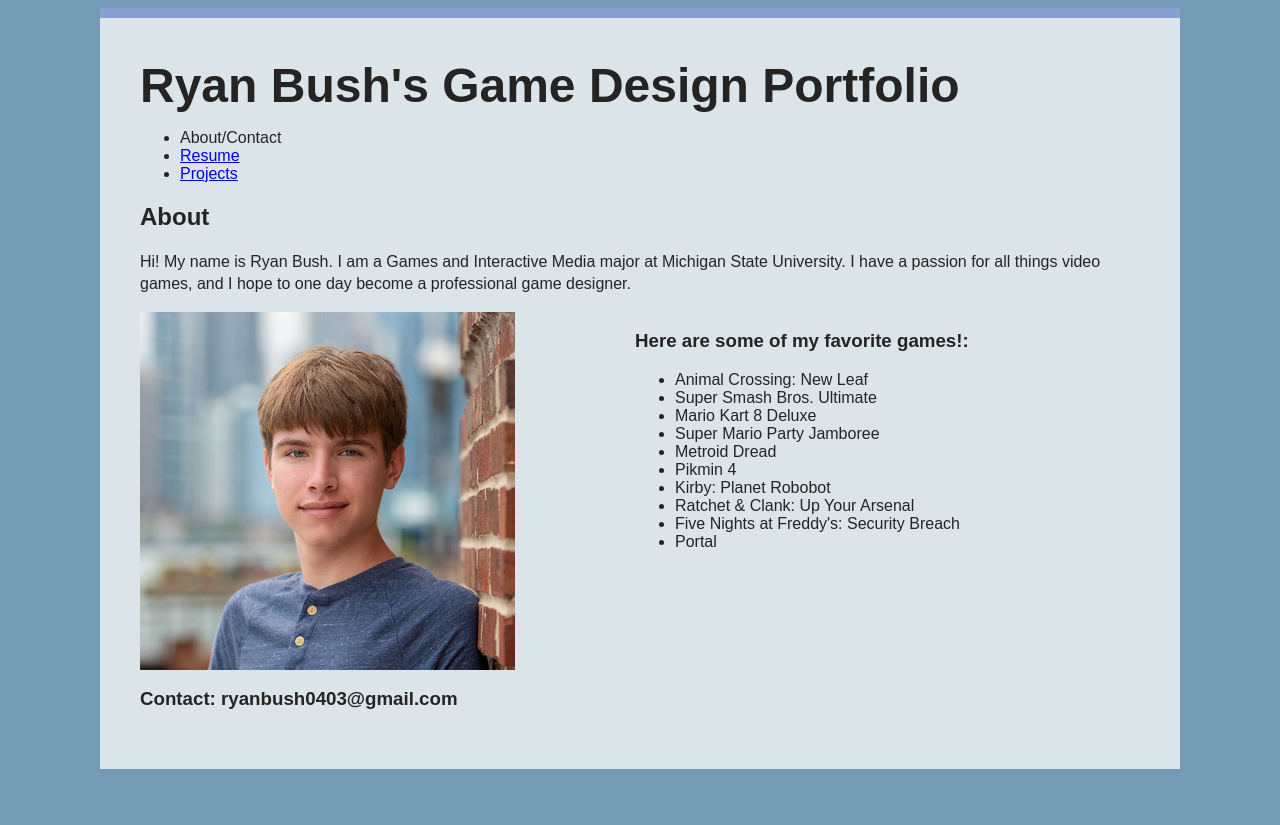
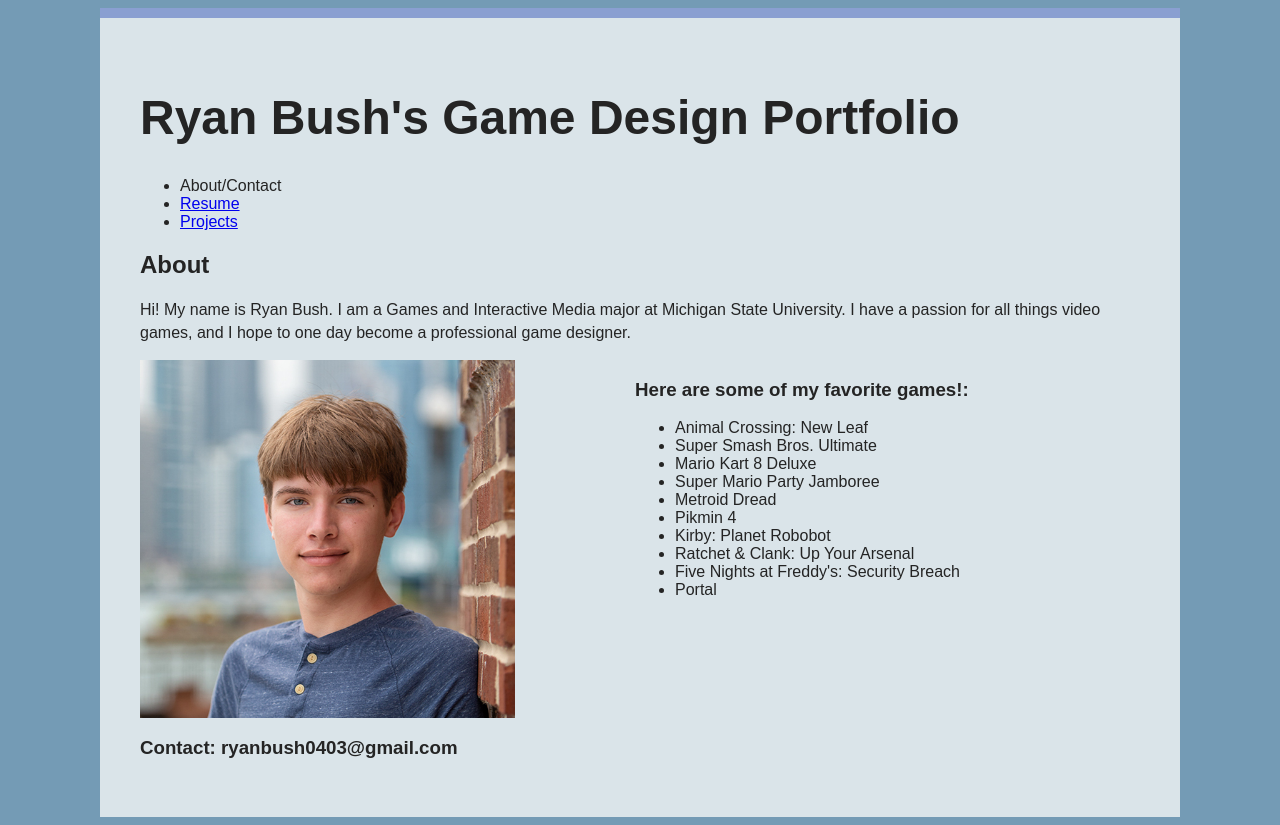
Before and after one commit to bushrya3/Final-Project, a plain HTML site: page index.html in a window 1280 px wide. Before the commit the page ends 800 px from the top, so only its background shows below. Drawn offline with Linux system fonts and the light colour scheme.

Commit message:
removed redundant lines of css

```diff
--- a/style.css
+++ b/style.css
@@ -13,7 +13,6 @@ main {
 }
 h1 {
   font-size: 3em;
-  margin: 0;
 }
 
 p {
@@ -31,9 +30,6 @@ p {
 }
 
 header {
-    margin: 0;
-    padding: 0;
-    position: sticky;
     top: 0;
     background: #dae4e9;
 }
```
